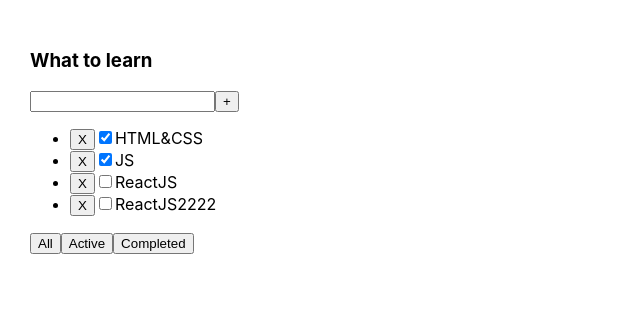
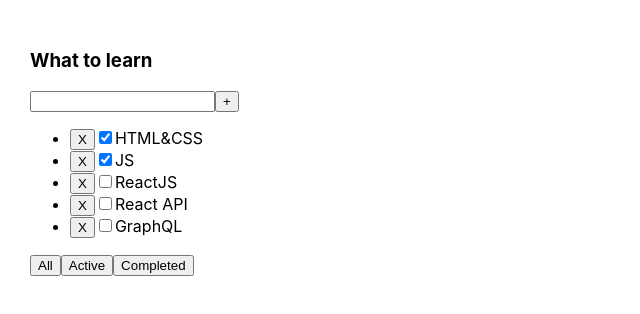
Before and after one commit to andreypats/todolist-ts-01, a React (Create React App) app: page / in a window 1280 px wide. Shown: the top 314 px of the page, without its empty margins (0-640 px from the left). Built offline with nearby package versions, Linux system fonts and the light colour scheme.

Commit message:
Learn lesson 3

```diff
--- a/package.json
+++ b/package.json
@@ -10,10 +10,12 @@
     "@types/node": "^12.0.0",
     "@types/react": "^16.9.0",
     "@types/react-dom": "^16.9.0",
+    "@types/uuid": "^8.3.4",
     "react": "^16.13.1",
     "react-dom": "^16.13.1",
     "react-scripts": "3.4.1",
-    "typescript": "~3.7.2"
+    "typescript": "~3.7.2",
+    "uuid": "^8.3.2"
   },
   "scripts": {
     "start": "react-scripts start",
--- a/src/App.tsx
+++ b/src/App.tsx
@@ -1,36 +1,28 @@
 import React, {useState} from 'react';
 import './App.css';
 import {Todolist} from './Todolist';
+import {v1} from "uuid";
 
 function App() {
 
     let [tasks, setTasks] = useState([
-        {id: 1, title: "HTML&CSS", isDone: true},//0
-        {id: 2, title: "JS", isDone: true},//1
-        {id: 3, title: "ReactJS", isDone: false},//2
-        {id: 4, title: "ReactJS2222", isDone: false}
+        {id: v1(), title: "HTML&CSS", isDone: true},//0
+        {id: v1(), title: "JS", isDone: true},//1
+        {id: v1(), title: "ReactJS", isDone: false},//2
+        {id: v1(), title: "React API", isDone: false},
+        {id: v1(), title: "GraphQL", isDone: false},
     ])
 
-    const removeTask = (elID: number) => {
-        //tasks=tasks.filter((el)=>el.id!==elID)
-        //console.log(tasks)
+    console.log(tasks)
+
+    const addTask = (newTitle: string) => {
+        const newTask = {id: v1(), title: newTitle, isDone: false};
+        setTasks([newTask, ...tasks])
+    }
+
+    const removeTask = (elID: string) => {
         setTasks(tasks.filter((el) => el.id !== elID))
     }
-
-    /*const [filter, setFilter] = useState('All')
-
-    let filteredTasks = tasks
-    if (filter === 'Active') {
-        filteredTasks = tasks.filter(el => !el.isDone)
-    }
-    if (filter === 'Completed') {
-        filteredTasks = tasks.filter(el => el.isDone)
-    }
-
-    const filterTask = (nameButton: string) => {
-        //console.log(nameButton)
-        setFilter(nameButton)
-    }*/
 
     return (
         <div className="App">
@@ -38,7 +30,7 @@
                 title="What to learn"
                 tasks={tasks}
                 removeTask={removeTask}
-                //filterTask={filterTask}
+                addTask={addTask}
             />
         </div>
     );
--- a/src/Todolist.tsx
+++ b/src/Todolist.tsx
@@ -1,7 +1,8 @@
-import React, {useState} from 'react';
+import React, {ChangeEvent, KeyboardEvent, useState} from 'react';
+import {Button} from "./components/Button";
 
 type TaskType = {
-    id: number
+    id: string
     title: string
     isDone: boolean
 }
@@ -9,8 +10,8 @@
 type PropsType = {
     title: string
     tasks: Array<TaskType>
-    removeTask:(elID:number)=>void
-    //filterTask:(nameButton: string)=>void
+    removeTask: (elID: string) => void
+    addTask: (value: string) => void
 }
 
 export function Todolist(props: PropsType) {
@@ -27,21 +28,52 @@
     }
 
     const filterTask = (nameButton: string) => {
-        //console.log(nameButton)
         setFilter(nameButton)
     }
 
-    return <div>
+    const [title, setTitle] = useState('')
+
+    const addTaskHandler = () => {
+        props.addTask(title)
+        setTitle('')
+    }
+
+    const onChangeHandler = (event: ChangeEvent<HTMLInputElement>) => {
+        setTitle(event.currentTarget.value)
+    }
+
+    const onKeyPressHandler = (event: KeyboardEvent<HTMLInputElement>) => {
+        if (event.key === 'Enter') {
+            addTaskHandler()
+        }
+    }
+
+    const filterTaskHandler = (value: string) => {
+        filterTask(value)
+    }
+
+    return (
+        <div>
             <h3>{props.title}</h3>
             <div>
-            <input/>
-            <button>+</button>
+                <input
+                    value={title}
+                    onChange={onChangeHandler}
+                    onKeyPress={onKeyPressHandler}
+                />
+                {/*<button onClick={addTaskHandler}>+</button>*/}
+                <Button callBack={addTaskHandler} nickName={'+'}/>
             </div>
             <ul>
                 {filteredTasks.map((el, index) => {
+                    const removeTaskHandler = () => {
+                        props.removeTask(el.id)
+                    }
+
                     return (
                         <li key={index}>
-                        <button onClick={()=>{props.removeTask(el.id)}}>X</button>
+                            {/*<button onClick={removeTaskHandler}>X</button>*/}
+                            <Button callBack={removeTaskHandler} nickName={'X'}/>
                             <input type="checkbox" checked={el.isDone}/>
                             <span>{el.title}</span>
 
@@ -52,9 +84,17 @@
 
             </ul>
             <div>
-            <button onClick={()=>{filterTask('All')}}>All</button>
-            <button onClick={()=>{filterTask('Active')}}>Active</button>
-            <button onClick={()=>{filterTask('Completed')}}>Completed</button>
+                <Button callBack={() => filterTaskHandler('All')} nickName={'All'}/>
+                <Button callBack={() => filterTaskHandler('Active')} nickName={'Active'}/>
+                <Button callBack={() => filterTaskHandler('Completed')} nickName={'Completed'}/>
+
+                {/*<button onClick={() => filterTaskHandler('All')}>All*/}
+                {/*</button>*/}
+                {/*<button onClick={() => filterTaskHandler('Active')}>Active*/}
+                {/*</button>*/}
+                {/*<button onClick={() => filterTaskHandler('Completed')}>Completed*/}
+                {/*</button>*/}
             </div>
         </div>
+    )
 }
--- /dev/null
+++ b/src/components/Button.tsx
@@ -0,0 +1,15 @@
+import React from 'react';
+
+type ButtonPropsType = {
+    callBack: ()=>void
+    nickName: string
+}
+
+export const Button = (props: ButtonPropsType) => {
+    const onClickHandler = () => {
+        props.callBack()
+    }
+    return (
+        <button onClick={onClickHandler}>{props.nickName}</button>
+    );
+}
```
Also changed, not shown: 1 other file (tests, documents, lock files or other folders). Lines whose indentation alone changed are shown as unchanged.
